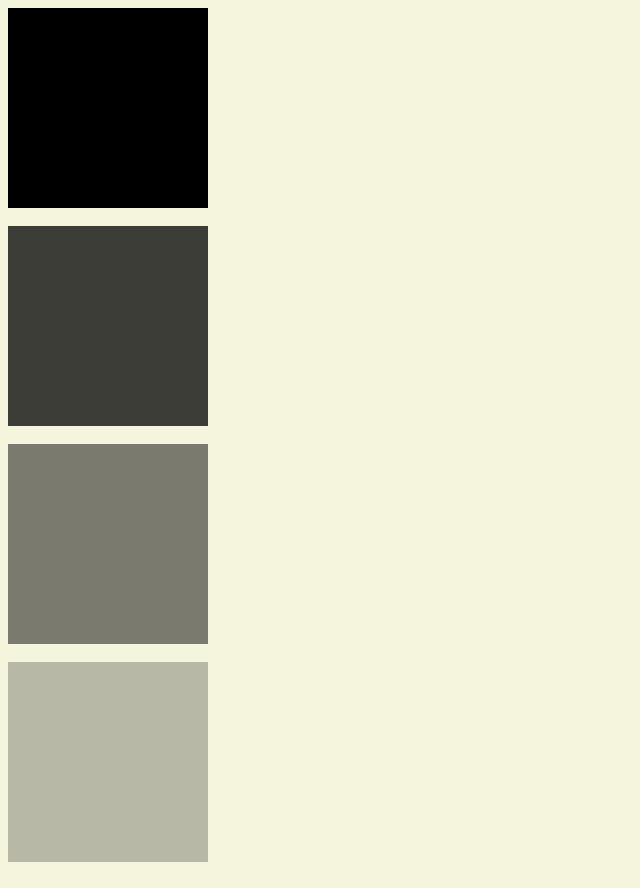
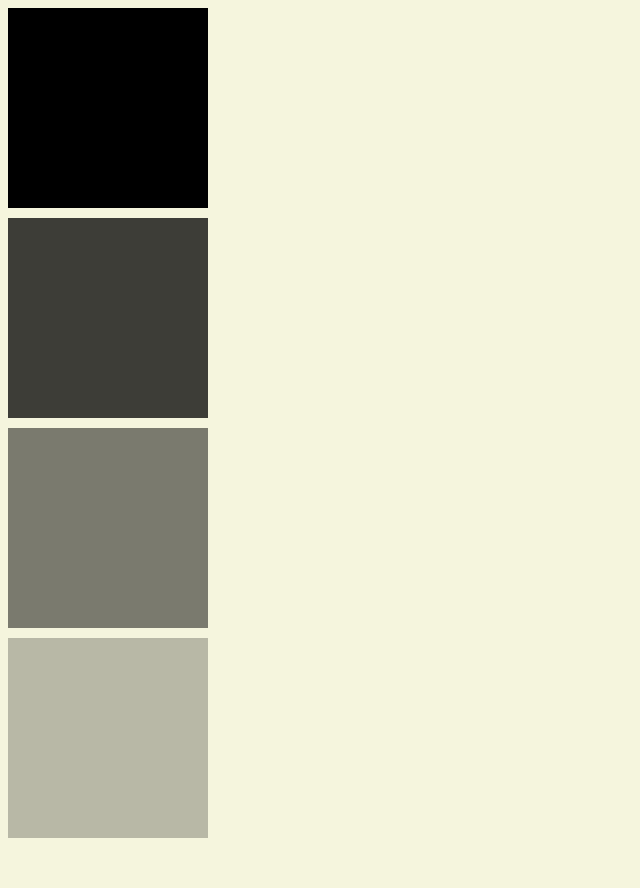
Before and after one commit to Maciej-Suchanski/19-css-kwadraty-przezroczyste, a plain HTML site: page index.html in a window 1280 px wide. Shown: the whole page, without its empty margins (0-640 px from the left). After the commit the page ends 848 px from the top, so only its background shows below. Drawn offline with Linux system fonts and the light colour scheme.

Commit message:
poprawki

```diff
--- a/css/style.css
+++ b/css/style.css
@@ -2,26 +2,24 @@ body{
     background-color: #f5f5dd;
 }
 
-.div1{
+div{
     width: 200px;
     height: 200px;
+    margin-bottom: 10px;
+}
+
+.div1{
     background-color: rgba(0, 0, 0, 1)
 }
 
 .div2{
-    width: 200px;
-    height: 200px;
     background-color: rgba(0, 0, 0, 0.75)
 }
 
 .div3{
-    width: 200px;
-    height: 200px;
     background-color: rgba(0, 0, 0, 0.5)
 }
 
 .div4{
-    width: 200px;
-    height: 200px;
     background-color: rgba(0, 0, 0, 0.25)
 }
```
Also changed, not shown: index.html (+0 -4 lines).
